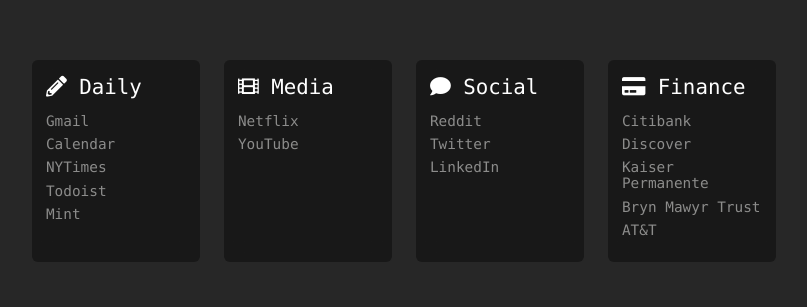
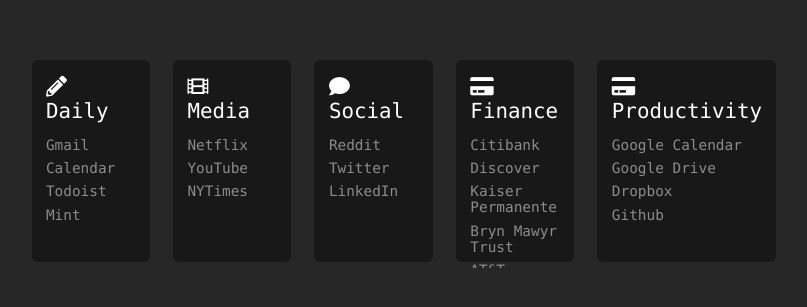
Before and after one commit to danjkim21/My-Startpage, a plain HTML site: page index.html in a window 1280 px wide. Shown: the part 239-546 px from the top of the page, without its empty margins (236-1043 px from the left). Drawn offline with Linux system fonts and the light colour scheme; no server answers; some icons are missing.

Commit message:
Update index.html

```diff
--- a/index.html
+++ b/index.html
@@ -51,7 +51,6 @@
                 <div class="bookmark-inner-container">
                     <a class="bookmark" href="https://mail.google.com/mail/u/0/">Gmail</a>
                     <a class="bookmark" href="https://calendar.google.com/calendar/">Calendar</a>
-                    <a class="bookmark" href="https://www.nytimes.com/">NYTimes</a>
 				    <a class="bookmark" href="https://todoist.com/app/">Todoist</a>
 					<a class="bookmark" href="https://accounts.intuit.com/index.html?offering_id=Intuit.ifs.mint&namespace_id=50000026&redirect_url=https%3A%2F%2Fmint.intuit.com%2Foverview.event%3Futm_medium%3Ddirect%26cta%3Dnav_login_dropdown%26ivid%3Dd3a59539-15bc-4c3b-ac81-299cd8556c58%26adobe_mc%3DMCMID%253D36012059073812778980002787215066028394%257CMCORGID%253D969430F0543F253D0A4C98C6%252540AdobeOrg%257CTS%253D1588270185%26ivid%3Dd3a59539-15bc-4c3b-ac81-299cd8556c58">Mint</a>
                 </div>
@@ -61,6 +60,7 @@
                 <div class="bookmark-inner-container">
                     <a class="bookmark" href="https://www.netflix.com/gb/">Netflix</a>
                     <a class="bookmark" href="https://www.youtube.com/">YouTube</a>
+		    <a class="bookmark" href="https://www.nytimes.com/">NYTimes</a>
                 </div>
             </div>
             <div class="bookmark-set">
@@ -80,6 +80,14 @@
 					<a class="bookmark" href="https://cresap.fccaccessonline.com/NASApp/PerimeterApp/fdccustomerLogin.do">Bryn Mawyr Trust</a>
                     <a class="bookmark" href="https://www.att.com/my/#/login">AT&T</a>
 			   </div>
+            </div>
+            <div class="bookmark-set">
+                <div class="bookmark-title"><i class="fas fa-credit-card"></i> Productivity</div>
+                <div class="bookmark-inner-container">
+                    <a class="bookmark" href="https://calendar.google.com/calendar/r">Google Calendar</a>
+		    <a class="bookmark" href="https://drive.google.com/drive/u/0/my-drive">Google Drive</a>
+                    <a class="bookmark" href="https://www.dropbox.com/h">Dropbox</a>
+                    <a class="bookmark" href="https://github.com/">Github</a>
             </div>
         </div>
     </div>
```
